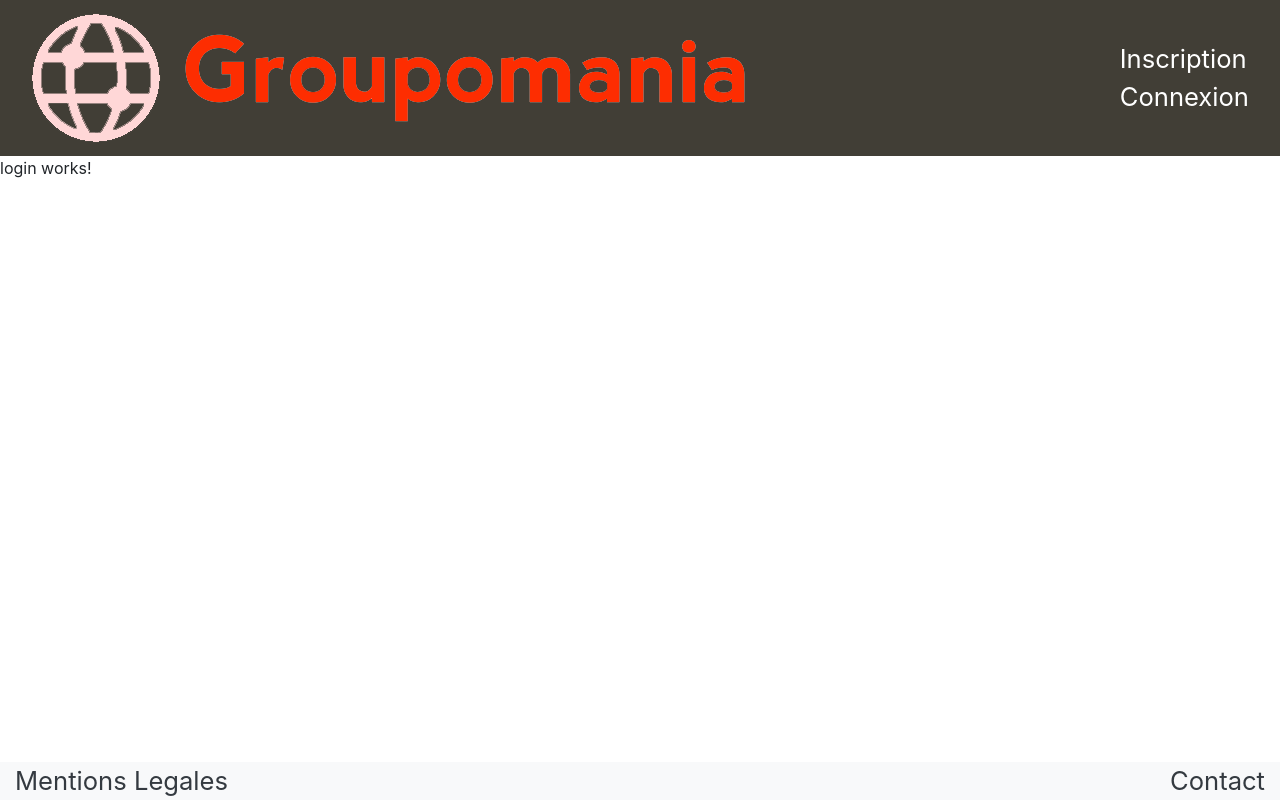
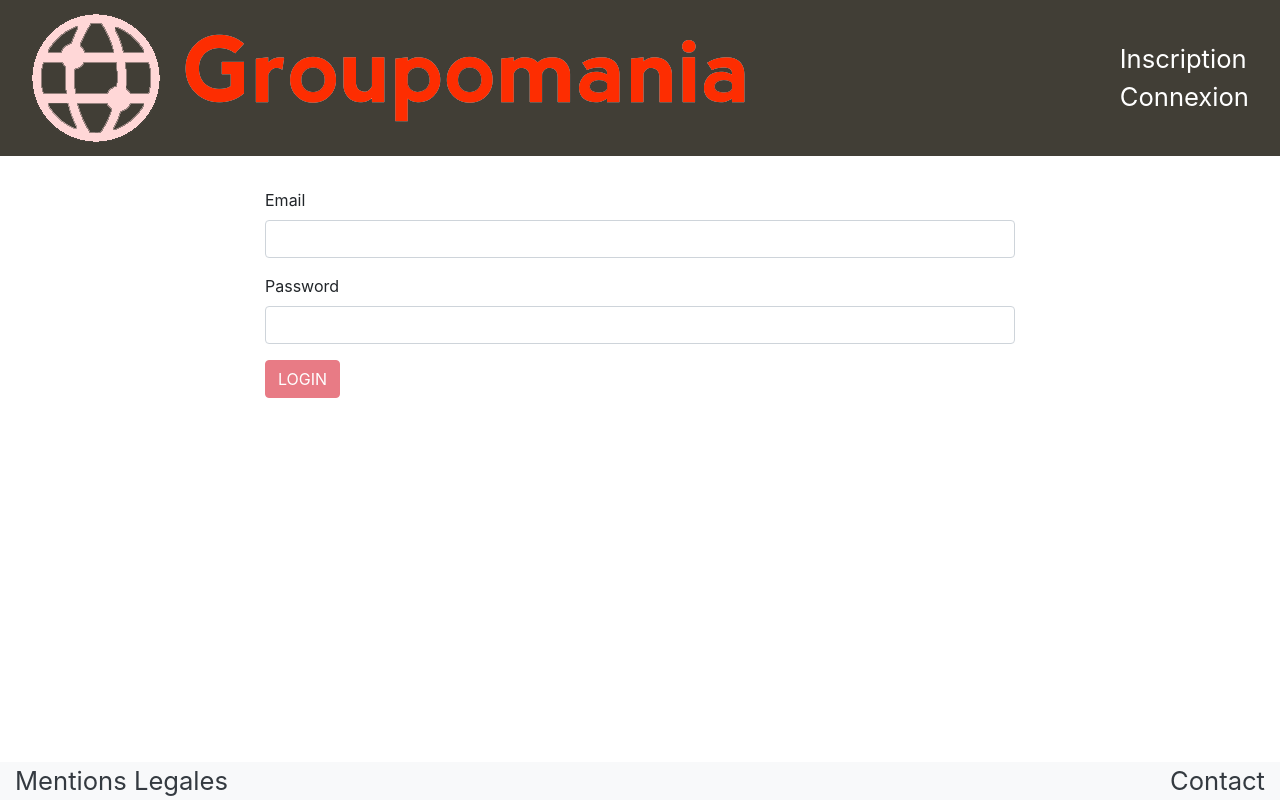
Before and after one commit to dalton-x/DW-TG-P7, an Angular app in the folder Front-end/groupomania/: page /login in a window 1280 px wide. Built offline with nearby package versions, Linux system fonts and the light colour scheme.

Commit message:
mise  en place du login et debut de la perssistence de connexion

```diff
--- a/Front-end/groupomania/src/app/app-routing.module.ts
+++ b/Front-end/groupomania/src/app/app-routing.module.ts
@@ -5,13 +5,16 @@ import { Routes, RouterModule } from '@angular/router';
 import { SignupComponent } from './auth/signup/signup.component';
 import { IndexComponent } from './index/index.component';
 import { LoginComponent } from './auth/login/login.component';
+import { TimelineComponent } from './timeline/timeline.component';
 import { FourOhFourComponent } from './four-oh-four/four-oh-four.component';
 
 
 const routes: Routes = [
+  { path: '', component: IndexComponent},
   { path: 'signup', component: SignupComponent },
   { path: 'login', component: LoginComponent },
   { path: 'index', component: IndexComponent },
+  { path: 'timeline', component: TimelineComponent },
   { path: 'not-found', component: FourOhFourComponent},
   { path: '**', redirectTo: '/not-found'} //mettre a la fin des routes
 ];
--- a/Front-end/groupomania/src/app/app.component.html
+++ b/Front-end/groupomania/src/app/app.component.html
@@ -4,15 +4,15 @@
       <a class="navbar-brand" routerLink=""> <img src="../assets/logo/logo.png" alt="Logo de l'entreprise Groupomania"></a>
     </div>
     <ul class="nav navbar-nav navbar-right">
-      <li routerLinkActive="active"><a *ngIf="!online" routerLink="signup">Inscription</a>
+      <li routerLinkActive="active"><a *ngIf="!isOnline" routerLink="signup">Inscription</a>
       </li>
-      <li routerLinkActive="active"><a *ngIf="!online" routerLink="login">Connexion</a>
+      <li routerLinkActive="active"><a *ngIf="!isOnline" routerLink="login">Connexion</a>
       </li>
-      <li routerLinkActive="active"><a class="cursor" *ngIf="online" (click)="onLogout()">Déconnexion</a>
+      <li routerLinkActive="active"><a class="cursor" *ngIf="isOnline" (click)="onLogout()">Déconnexion</a>
       </li>
-      <li routerLinkActive="active"><a *ngIf="online" routerLink="profil">Mon profil</a>
+      <li routerLinkActive="active"><a *ngIf="isOnline" routerLink="profil">Mon profil</a>
       </li>
-      <li routerLinkActive="active"><a *ngIf="online" routerLink="timeline">Les news</a>
+      <li routerLinkActive="active"><a *ngIf="isOnline" routerLink="timeline">Les news</a>
       </li>
     </ul>
   </div>
--- a/Front-end/groupomania/src/app/app.component.ts
+++ b/Front-end/groupomania/src/app/app.component.ts
@@ -1,4 +1,5 @@
 import { Component } from '@angular/core';
+import { FunctionsGlobalService } from './services/functions-global.service';
 
 @Component({
   selector: 'app-root',
@@ -7,20 +8,12 @@ import { Component } from '@angular/core';
 })
 export class AppComponent {
 
-  public online: boolean
+  public isOnline: boolean
 
-  constructor() { }
+  constructor(private functionsGlobal : FunctionsGlobalService
+  ) { }
 
   ngOnInit() {
-    const token = sessionStorage.getItem('token')
-    if (token !== null){
-      console.log("NON NULL")
-      this.online = true
-    }else{
-      console.log("NULL")
-      this.online = false
-    }
-
   }
 
   onLogout() {
--- a/Front-end/groupomania/src/app/app.module.ts
+++ b/Front-end/groupomania/src/app/app.module.ts
@@ -1,6 +1,7 @@
 import { BrowserModule } from '@angular/platform-browser';
 import { NgModule } from '@angular/core';
 import { ReactiveFormsModule } from '@angular/forms';
+import { HttpClientModule } from '@angular/common/http';
 
 import { AppRoutingModule } from './app-routing.module';
 import { AppComponent } from './app.component';
@@ -12,7 +13,6 @@ import { IndexComponent } from './index/index.component';
 import { LegalComponent } from './legal/legal.component';
 import { ProfilComponent } from './profil/profil.component';
 import { TimelineComponent } from './timeline/timeline.component';
-import { HttpClientModule } from '@angular/common/http';
 
 @NgModule({
   declarations: [
--- a/Front-end/groupomania/src/app/auth/login/login.component.html
+++ b/Front-end/groupomania/src/app/auth/login/login.component.html
@@ -1 +1,12 @@
-<p>login works!</p>
+<form [formGroup]="loginForm">
+  <div class="form-group">
+    <label for="email">Email</label>
+    <input type="email" class="form-control" id="email" formControlName="email">
+  </div>
+  <div class="form-group">
+    <label for="password">Password</label>
+    <input type="password" class="form-control" id="password" formControlName="password">
+  </div>
+  <button class="btn btn-danger" [disabled]="loginForm.invalid" (click)="onLogin()">LOGIN</button>
+  <p class="text-danger" *ngIf="errorMsg">{{ errorMsg }}</p>
+</form>
--- a/Front-end/groupomania/src/app/auth/login/login.component.scss
+++ b/Front-end/groupomania/src/app/auth/login/login.component.scss
@@ -0,0 +1,4 @@
+form {
+  margin: 2em auto;
+  max-width: 750px;
+}
--- a/Front-end/groupomania/src/app/auth/login/login.component.ts
+++ b/Front-end/groupomania/src/app/auth/login/login.component.ts
@@ -1,4 +1,8 @@
 import { Component, OnInit } from '@angular/core';
+import { FormBuilder, FormGroup, Validators } from '@angular/forms';
+import { AuthService } from '../../services/auth.service';
+import { Router } from '@angular/router';
+import { User } from '../../models/User.model';
 
 @Component({
   selector: 'app-login',
@@ -7,9 +11,34 @@ import { Component, OnInit } from '@angular/core';
 })
 export class LoginComponent implements OnInit {
 
-  constructor() { }
+  loginForm: FormGroup;
+  errorMsg: string;
+  user: User
 
-  ngOnInit(): void {
+
+  constructor(private formBuilder: FormBuilder,
+              private auth: AuthService,
+              private router: Router) { }
+
+  ngOnInit() {
+    this.loginForm = this.formBuilder.group({
+      email: [null, [Validators.required, Validators.email]],
+      password: [null, Validators.required]
+    });
+  }
+
+  onLogin() {
+    const email = this.loginForm.get('email').value;
+    const password = this.loginForm.get('password').value;
+    this.auth.login(email, password).then(
+      () => {
+        this.router.navigate(['/timeline']);
+      }
+    ).catch(
+      (error) => {
+        this.errorMsg = error.message;
+      }
+    );
   }
 
 }
--- a/Front-end/groupomania/src/app/auth/signup/signup.component.ts
+++ b/Front-end/groupomania/src/app/auth/signup/signup.component.ts
@@ -33,10 +33,9 @@ export class SignupComponent implements OnInit {
     const pseudo = this.signupForm.get('pseudo').value;
     const email = this.signupForm.get('email').value;
     const password = this.signupForm.get('password').value;
-    console.log(lastname+" : "+firstname+" : "+pseudo+" : "+email+" : "+password)
     this.auth.create(lastname, firstname, pseudo, email, password).then(
       (response: { message: string }) => {
-        this.router.navigate(['/index']);
+        this.router.navigate(['/timeline']);
       }
     ).catch((error) => {
         console.error(error);
--- a/Front-end/groupomania/src/app/index/index.component.ts
+++ b/Front-end/groupomania/src/app/index/index.component.ts
@@ -1,4 +1,6 @@
 import { Component, OnInit } from '@angular/core';
+import { AppComponent } from '../app.component';
+import { FunctionsGlobalService } from '../services/functions-global.service';
 
 @Component({
   selector: 'app-index',
@@ -9,7 +11,7 @@ export class IndexComponent implements OnInit {
 
   constructor() { }
 
-  ngOnInit(): void {
+  ngOnInit() {
   }
 
 }
--- a/Front-end/groupomania/src/app/services/auth.service.ts
+++ b/Front-end/groupomania/src/app/services/auth.service.ts
@@ -8,23 +8,12 @@ import { User } from '../models/User.model';
 })
 export class AuthService {
 
-
-  private authToken: string;
   private email: string;
   private id: string;
   private user: User;
 
   constructor(private http: HttpClient,
               private router: Router) {}
-
-
-  getToken() {
-    return this.authToken;
-  }
-
-  getUserEmail() {
-    return this.email;
-  }
 
   getUserId() {
     return this.id;
@@ -53,4 +42,21 @@ export class AuthService {
       );
     });
   }
+
+  login(email: string, password: string) {
+    return new Promise((resolve, reject) => {
+      this.http.post('http://localhost:3000/api/user/login', {email: email, password: password}).subscribe(
+        (response: {userId: string, token: string}) => {
+          resolve();
+        },
+        (error) => {
+          reject(error);
+        }
+      );
+    });
+  }
+
+  logout() {
+    this.router.navigate(['/index']);
+  }
 }
--- a/Front-end/groupomania/src/app/services/functions-global.service.ts
+++ b/Front-end/groupomania/src/app/services/functions-global.service.ts
@@ -5,7 +5,19 @@ import { Injectable } from '@angular/core';
 })
 export class FunctionsGlobalService {
 
+  public userOnline : boolean
+
   constructor() { }
 
+getToken(){
+  sessionStorage.getItem('log')
+}
 
+getOnline(){
+  if (this.getToken() !== null){
+    this.userOnline = true
+  }else{
+    this.userOnline = false
+  }
 }
+}
```
